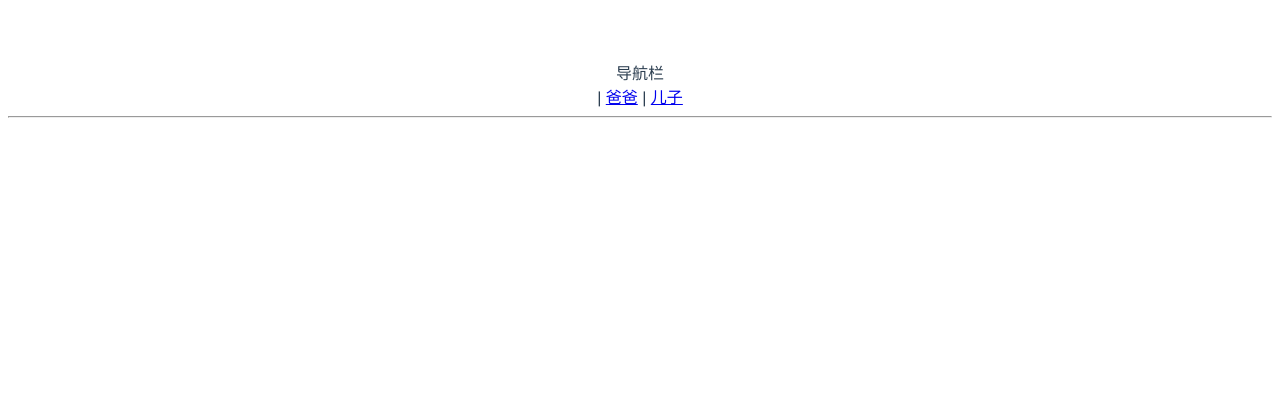
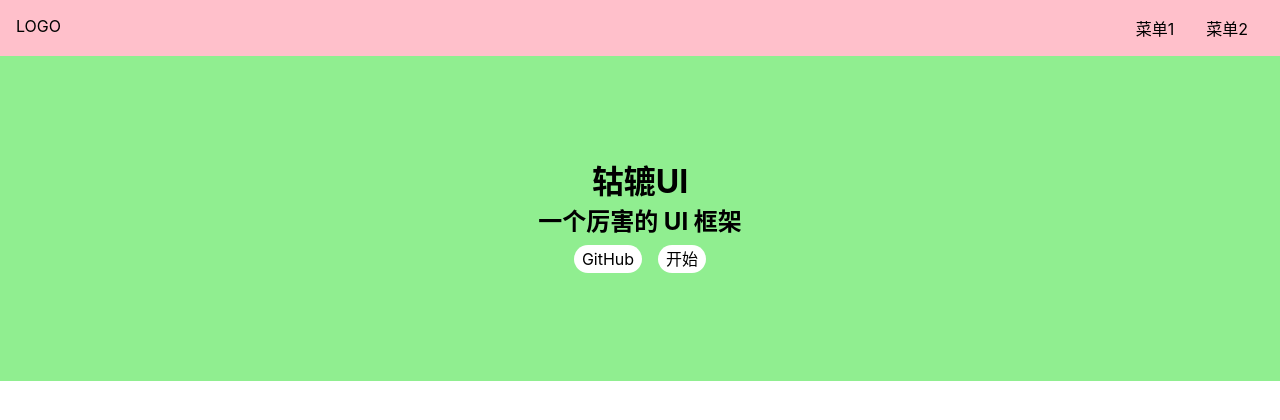
Before and after one commit to angmieee/min-ui, a Vue app: page / in a window 1280 px wide. Before the commit this address had no page. Shown: the top 420 px of the page. Built offline with nearby package versions, Linux system fonts and the light colour scheme.

Commit message:
完成项目搭建

```diff
--- a/package.json
+++ b/package.json
@@ -10,6 +10,7 @@
     "vue-router": "4.0.0-beta.3"
   },
   "devDependencies": {
+    "sass": "1.26.10",
     "@vue/compiler-sfc": "^3.0.0-rc.1",
     "vite": "^1.0.0-rc.1"
   }
--- a/src/App.vue
+++ b/src/App.vue
@@ -1,13 +1,15 @@
 <template>
-  <div>导航栏</div> |
-  <router-link to="/dad" >爸爸</router-link> |
-  <router-link to="/son">儿子</router-link>
-  <hr>
   <router-view></router-view>
 </template>
 
-<script>
+<script lang="ts">
+import { provide, ref } from 'vue';
+
 export default {
-  name: 'App'
-}
+  name: "App",
+  setup() {
+    const menuVisible = ref(false)
+    provide('menuVisible', menuVisible)
+  },
+};
 </script>
--- /dev/null
+++ b/src/components/Topnav.vue
@@ -0,0 +1,46 @@
+<template>
+  <div class="topnav">
+    <div class="logo" @click="toggleMenu">LOGO</div>
+    <ul class="menu">
+      <li>菜单1</li>
+      <li>菜单2</li>
+    </ul>
+  </div>
+</template>
+<script lang="ts">
+import { inject, Ref } from "vue";
+export default {
+  setup() {
+    const menuVisible = inject<Ref<Boolean>>("menuVisible");
+
+    const toggleMenu = () => {
+      menuVisible.value = !menuVisible.value
+    }
+
+    return {
+      toggleMenu
+    }
+  },
+};
+</script>
+<style lang="scss" scoped>
+.topnav {
+  background: pink;
+  display: flex;
+  padding: 16px;
+  position: relative;
+  z-index: 10;
+  > .logo {
+    max-width: 6em;
+    margin-right: auto;
+  }
+  > .menu {
+    display: flex;
+    white-space: nowrap;
+    flex-wrap: nowrap;
+    > li {
+      margin: 0 1em;
+    }
+  }
+}
+</style>
--- a/src/components/dad.vue
+++ /dev/null
@@ -1,5 +0,0 @@
-<template>
-  <div>
-    爸爸
-  </div>
-</template>
--- a/src/components/son.vue
+++ /dev/null
@@ -1,5 +0,0 @@
-<template>
-  <div>
-    儿子
-  </div>
-</template>
--- a/src/index.css
+++ /dev/null
@@ -1,8 +0,0 @@
-#app {
-  font-family: Avenir, Helvetica, Arial, sans-serif;
-  -webkit-font-smoothing: antialiased;
-  -moz-osx-font-smoothing: grayscale;
-  text-align: center;
-  color: #2c3e50;
-  margin-top: 60px;
-}
--- /dev/null
+++ b/src/index.scss
@@ -0,0 +1,24 @@
+* {
+  margin: 0;
+  padding: 0;
+  box-sizing: border-box;
+}
+ul,
+ol {
+  list-style: none;
+}
+a {
+  text-decoration: none;
+  color: inherit;
+  &:hover {
+    border-bottom: 1px solid;
+    cursor: pointer;
+  }
+}
+
+body {
+  font-size: 16px;
+  // 为什么这样写 font-family
+  // 答案见 https://github.com/zenozeng/fonts.css/
+  font-family: -apple-system, "Noto Sans", "Helvetica Neue", Helvetica, "Nimbus Sans L", Arial, "Liberation Sans", "PingFang SC", "Hiragino Sans GB", "Noto Sans CJK SC", "Source Han Sans SC", "Source Han Sans CN", "Microsoft YaHei", "Wenquanyi Micro Hei", "WenQuanYi Zen Hei", "ST Heiti", SimHei, "WenQuanYi Zen Hei Sharp", sans-serif;
+}
--- /dev/null
+++ b/src/views/Doc.vue
@@ -0,0 +1,58 @@
+<template>
+  <div>
+    <Topnav />
+    <div class="content">
+      <aside v-if="menuVisible">
+        <h2>组件列表</h2>
+        <ol>
+          <li>
+            <router-link to="/doc/switch">Switch 组件</router-link>
+          </li>
+          <li>
+            <router-link to="/doc/button">Button 组件</router-link>
+          </li>
+          <li>
+            <router-link to="/doc/dialog">Dialog 组件</router-link>
+          </li>
+          <li>
+            <router-link to="/doc/tabs">Tabs 组件</router-link>
+          </li>
+        </ol>
+      </aside>
+      <main>主内容</main>
+    </div>
+  </div>
+</template>
+<script lang="ts">
+import Topnav from "../components/Topnav.vue";
+import { inject, Ref } from 'vue';
+export default {
+  components: { Topnav },
+  setup() {
+    const menuVisible = inject<Ref<Boolean>>("menuVisible");
+
+    return {
+      menuVisible
+    }
+  },
+};
+</script>
+<style lang="scss" scoped>
+aside {
+  background: lightblue;
+  width: 150px;
+  padding: 16px;
+  position: fixed;
+  top: 0;
+  left: 0;
+  padding-top: 70px;
+  > h2 {
+    margin-bottom: 4px;
+  }
+  > ol {
+    > li {
+      padding: 4px 0;
+    }
+  }
+}
+</style>
--- /dev/null
+++ b/src/views/Home.vue
@@ -0,0 +1,42 @@
+<template>
+  <div>
+    <Topnav />
+    <div class="banner">
+      <h1>轱辘UI</h1>
+      <h2>一个厉害的 UI 框架</h2>
+      <p class="actions">
+        <a href="https://github.com">GitHub</a>
+        <router-link to="/doc">开始</router-link>
+      </p>
+    </div>
+  </div>
+</template>
+<script lang="ts">
+import Topnav from "../components/Topnav.vue";
+export default {
+  components: { Topnav },
+};
+</script>
+<style lang="scss" scoped>
+.banner {
+  padding: 100px 0;
+  display: flex;
+  justify-content: center;
+  align-items: center;
+  flex-direction: column;
+  background: lightgreen;
+  > .actions{
+    padding: 8px 0;
+    a {
+      margin:0 8px;
+      background: #fff;
+      display: inline-block;
+      $h: 28px;
+      height: $h;
+      line-height: $h;
+      border-radius: $h/2;
+      padding: 0 8px;
+    }
+  }
+}
+</style>
```
Also changed, not shown: src/main.ts (+5 -5 lines), 1 other file (tests, documents, lock files or other folders).
